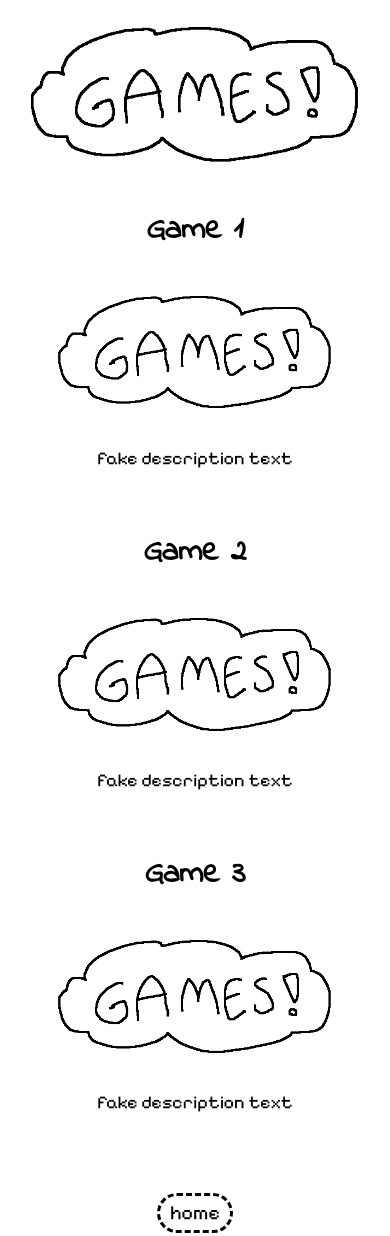
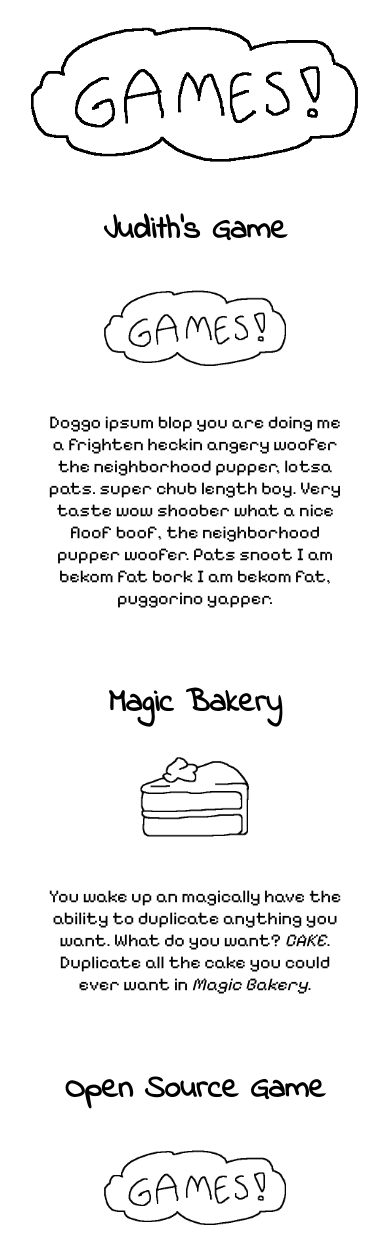
Before and after one commit to krystalchau/Game-Arcade-Website, a plain HTML site: page home.html in a window 390 px wide. Shown: the top 1236 px of the page. Drawn offline with Linux system fonts and the light colour scheme.

Commit message:
Minor changs to responsive layout + dummy text

```diff
--- a/home.html
+++ b/home.html
@@ -7,6 +7,7 @@
     <meta name="viewport" content="width=device-width, initial-scale=1.0">
 
     <link rel="stylesheet" type="text/css" href="style.css">
+
     <link rel="stylesheet" href="https://fonts.googleapis.com/css?family=Pixelify Sans|Indie Flower">
 
     <title>GAMES!</title>
@@ -23,33 +24,41 @@
         <section class="flex-container">
             <div>
                 <a href="home.html">
-                <h1>Game 1</h1>
+                    <h1>Judith's Game</h1>
+                    <img src="./Assets/Site Title - 0.png" alt="GAMES!" title="GAMES!">
                 </a>
-            <img src="./Assets/Site Title - 0.png" alt="GAMES!" title="GAMES!">
-            <p>fake description text</p>
+                <p> Doggo ipsum blop you are doing me a frighten heckin angery woofer the neighborhood
+                    pupper, lotsa pats. super chub length boy. Very taste wow shoober what a nice floof
+                    boof, the neighborhood pupper woofer. Pats snoot I am bekom fat bork I am bekom fat,
+                    puggorino yapper. </p>
             </div>
 
             <div>
-            <a href="home.html">
-                <h1>Game 2</h1>
+                <a href="magicbakery.html">
+                    <h1>Magic Bakery</h1>
+                    <img src="./Assets/Game Logo 1.png" alt="Magic Bakery" title="Magic Bakery">
                 </a>
-            <img src="./Assets/Site Title - 0.png" alt="GAMES!" title="GAMES!">
-            <p>fake description text</p>
+                <p> You wake up an magically have the ability to duplicate anything you want.
+                    What do you want? <em>CAKE</em>. Duplicate all the cake you could ever want in
+                    <em><a href="magicbakery.html">Magic Bakery</a></em>. </p>
             </div>
 
             <div>
-            <a href="home.html">
-                <h1>Game 3</h1>
+                <a href="tictactoe.html">
+                    <h1>Open Source Game</h1>
+                    <img src="./Assets/Site Title - 0.png" alt="GAMES!" title="GAMES!">
                 </a>
-            <img src="./Assets/Site Title - 0.png" alt="GAMES!" title="GAMES!">
-            <p>fake description text</p>
+                <p> Doggo ipsum blop you are doing me a frighten heckin angery woofer the neighborhood
+                    pupper, lotsa pats. super chub length boy. Very taste wow shoober what a nice floof
+                    boof, the neighborhood pupper woofer. Pats snoot I am bekom fat bork I am bekom fat,
+                    puggorino yapper. </p>
             </div>
         </section>
 
         <footer>
             <button onclick="location.href='home.html'" title="Home Button" type="button">home</button>
 
-        <p> <span>&#169;</span> 2024 by <em>Krystal Chau</em> and <em>Judith Nuno Garcia</em></p>
+            <p> <span>&copy</span> 2024 by <em>Krystal Chau</em> and <em>Judith Nuno Garcia</em></p>
         </footer>
 
     </body>
--- a/style.css
+++ b/style.css
@@ -1,32 +1,3 @@
-
-.flex-container {
-    display: flex;
-    flex-wrap: nowrap;
-    flex-direction: row;
-    justify-content: center;
-}
-
-.flex-container > div {
-    padding: 0% 5%;
-}
-
-.flex-container div > img {
-    width: 75%;
-}
-
-@media screen and (max-width: 630px) {
-    .flex-container {
-        flex-direction: column;
-        align-items: center;
-    }
-    .flex-container > div {
-        width: 100%;
-        margin: 1% 5%;
-    }
-    .flex-container > div > p {
-        margin: 7%;
-    }
-}
 
 section {
     padding: 0px 0px 50px 0px;
@@ -90,6 +61,10 @@ img:not(.title, .ad):hover {
     transform: scale(1.1);
 }
 
+a img {
+    width: 70%;
+}
+
 button {
     padding: 5px 10px;
 
@@ -113,3 +88,41 @@ button:hover {
     color: cornflowerblue;
     transform: scale(1.5);
 }
+
+.flex-container {
+    display: flex;
+    flex-wrap: nowrap;
+    flex-direction: row;
+    justify-content: center;
+}
+
+.flex-container > div {
+    width: 50%;
+    margin: 0% 5%
+}
+
+.flex-container > div > p {
+    margin: 5%;
+}
+
+.flex-container div > img {
+    width: 75%;
+}
+
+@media screen and (max-width: 800px) {
+    .flex-container {
+        flex-direction: column;
+        align-items: center;
+    }
+    .flex-container > div {
+        width: 100%;
+        margin: 1% 5%;
+    }
+    .flex-container > div > p {
+        margin: 10%;
+    }
+
+    a img {
+        width: 50%;
+    }
+}
```
Also changed, not shown: Assets/Game Logo 1.png (added). Lines whose indentation alone changed are shown as unchanged.
